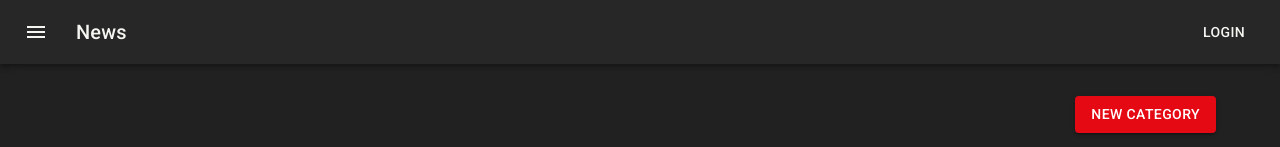
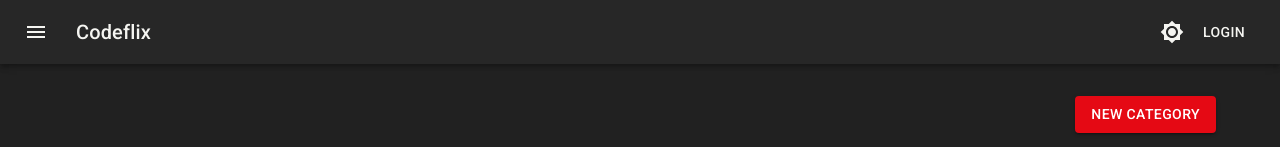
Before and after one commit to CarlosEduardoGui/codeflix, a React (Create React App) app: page / in a window 1280 px wide. Shown: the top 147 px of the page. Built offline with nearby package versions, Linux system fonts and the light colour scheme; no server answers.

Commit message:
feat: add dark and light theme

```diff
--- a/src/App.tsx
+++ b/src/App.tsx
@@ -1,8 +1,7 @@
-import { Box, ThemeProvider, Typography } from "@mui/material";
+import { Box, CssBaseline, ThemeProvider, Typography } from "@mui/material";
 import { Routes, Route } from "react-router-dom";
 import { Header } from "./components/Header";
 import { Layout } from "./components/Layout";
-import { appTheme } from "./config/theme";
 import { CategoryCreate } from "./features/categories/CreateCategory";
 import { CategoryEdit } from "./features/categories/EditCategory";
 import { CategoryList } from "./features/categories/ListCategory";
@@ -16,10 +15,14 @@ import { GenresList } from "./features/genres/GenresList";
 import VideosList from "./features/videos/VideosList";
 import VideoCreate from "./features/videos/VideosCreate";
 import { VideosEdit } from "./features/videos/VideosEdit";
+import { useAppTheme } from "./hooks/useAppTheme";
 
 function App() {
+  const [currentTheme, toggleCurrentTheme] = useAppTheme();
+
   return (
-    <ThemeProvider theme={appTheme}>
+    <ThemeProvider theme={currentTheme}>
+      <CssBaseline />
       <SnackbarProvider
         autoHideDuration={2000}
         maxSnack={3}
@@ -35,7 +38,10 @@ function App() {
             backgroundColor: (theme) => theme.palette.grey[900]
           }}
         >
-          <Header />
+          <Header
+            theme={currentTheme.palette.mode === "dark" ? "dark" : "light"}
+            toggle={toggleCurrentTheme}
+          />
           <Layout>
             <Routes>
               <Route path="/" element={<CategoryList />} />
--- a/src/components/Header.tsx
+++ b/src/components/Header.tsx
@@ -1,7 +1,9 @@
 import { AppBar, Box, Button, IconButton, Toolbar, Typography } from '@mui/material';
 import MenuIcon from "@mui/icons-material/Menu";
+import Brightness4Icon from '@mui/icons-material/Brightness4';
+import Brightness7Icon from '@mui/icons-material/Brightness7';
 
-export function Header() {
+export function Header({ toggle, theme }: { toggle: () => void, theme: string }) {
     return (
         <Box sx={{ flexGrow: 1 }}>
             <AppBar position="static">
@@ -16,8 +18,13 @@ export function Header() {
                         <MenuIcon />
                     </IconButton>
                     <Typography variant="h6" component="div" sx={{ flexGrow: 1 }}>
-                        News
+                        Codeflix
                     </Typography>
+
+                    <IconButton sx={{ ml: 1 }} onClick={toggle} color="inherit">
+                        {theme === 'dark' ? <Brightness7Icon /> : <Brightness4Icon />}
+                    </IconButton>
+
                     <Button color="inherit">Login</Button>
                 </Toolbar>
             </AppBar>
--- a/src/config/theme.ts
+++ b/src/config/theme.ts
@@ -1,12 +1,21 @@
 import { createTheme } from "@mui/material";
 
-
-
-export const appTheme = createTheme({
+export const darkTheme = createTheme({
     palette: {
-        mode: 'dark',
+        background: { default: "#222222" },
+        mode: "dark",
         primary: { main: "#f5f5f1" },
         secondary: { main: "#E50914" },
-        text: { primary: "#f5f5f1" }
-    }
+        text: { primary: "#f5f5f1" },
+    },
 });
+
+export const lightTheme = createTheme({
+    palette: {
+        background: {},
+        mode: "light",
+        primary: { main: "#E50914" },
+        secondary: { main: "#222222" },
+        text: { primary: "#222222" },
+    },
+});
--- /dev/null
+++ b/src/hooks/useAppTheme.ts
@@ -0,0 +1,23 @@
+import { useEffect, useState } from "react";
+import { darkTheme, lightTheme } from "../config/theme";
+import { useLocalStorage } from "./useLocalStorage";
+
+export function useAppTheme() {
+    const [theme, setTheme] = useState(darkTheme)
+    const [storedThemeMode, setStoredThemeMode] = useLocalStorage<"dark" | "light">("themeMode", "dark")
+    const toggleTheme = () => {
+        const currentTheme = theme.palette.mode === "dark" ? lightTheme : darkTheme
+        setTheme(currentTheme);
+        setStoredThemeMode(currentTheme.palette.mode);
+    }
+
+    useEffect(() => {
+        const currentTheme = storedThemeMode === "dark" ? darkTheme : lightTheme
+        if (currentTheme) {
+            setTheme(currentTheme)
+        }
+
+    }, [storedThemeMode])
+
+    return [theme, toggleTheme] as const;
+}
--- /dev/null
+++ b/src/hooks/useLocalStorage.ts
@@ -0,0 +1,28 @@
+import { useState } from "react";
+
+export const useLocalStorage = <T>(key: string, initialValue: T) => {
+    const [storedValue, setStoredValue] = useState<T>(() => {
+        if (typeof window === "undefined") {
+            return initialValue;
+        }
+
+        try {
+            const item = window.localStorage.getItem(key);
+            return item ? JSON.parse(item) : initialValue;
+        } catch (error) {
+            return initialValue;
+        }
+    })
+
+    const setValue = (value: T | ((val: T) => T)) => {
+        try {
+            const valueToStore =
+                value instanceof Function ? value(storedValue) : value;
+            setStoredValue(valueToStore);
+            window.localStorage.setItem(key, JSON.stringify(valueToStore));
+        } catch (err) {
+        }
+    }
+
+    return [storedValue, setValue] as const;
+};
```
Also changed, not shown: 1 other file (tests, documents, lock files or other folders).
